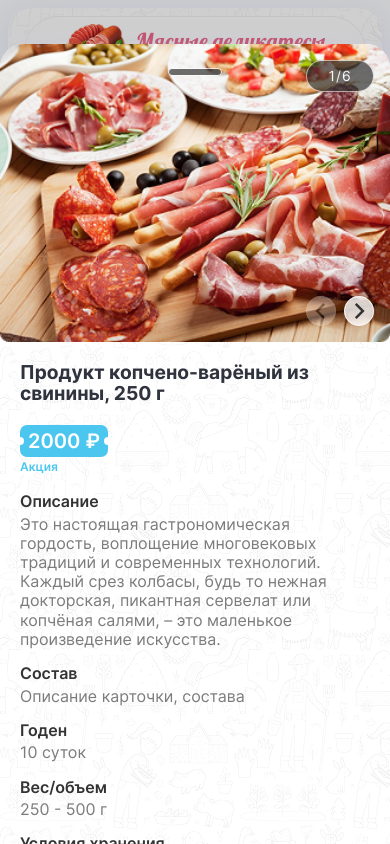
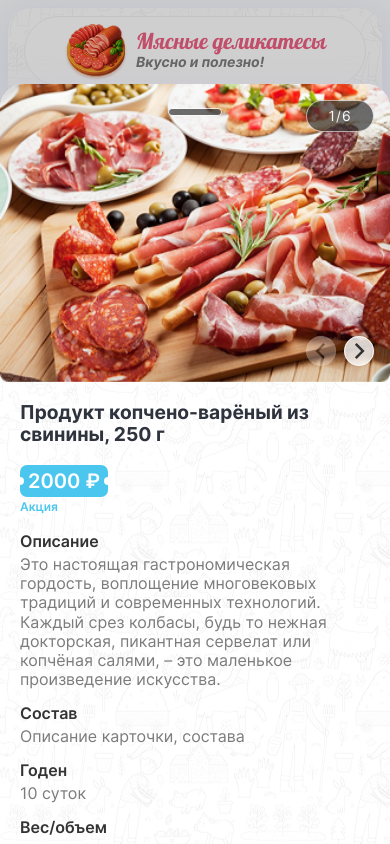
Before and after one commit to Mcrae32/Moms-catalogue, a Vue app: page /assortment/0 in a window 390 px wide. Built offline with nearby package versions, Linux system fonts and the light colour scheme; a web font is replaced by a local one.

Commit message:
added swipe for mobile

```diff
--- a/package.json
+++ b/package.json
@@ -10,6 +10,7 @@
   },
   "dependencies": {
     "bulma": "^1.0.4",
+    "swiped-events": "^1.2.0",
     "swiper": "^11.2.10",
     "vue": "^3.5.17",
     "vue-router": "^4.5.1"
--- a/src/views/ProductView.vue
+++ b/src/views/ProductView.vue
@@ -1,7 +1,8 @@
 <script setup>
   import Breadcrumb from '@/components/Breadcrumb.vue';
   import PageSlider from '@/components/PageSlider.vue';
-  import { store } from '../store.js'
+  import { store } from '../store.js';
+  import 'swiped-events';
 </script>
 <template>
   <div v-if="productId">
@@ -9,7 +10,7 @@
       :nameProduct="productItem.nameProduct"
       v-show="(winWidth >= 1024)"
     />
-    <div class="content__product-reviews product-reviews">
+    <div class="content__product-reviews product-reviews" :class="{ 'swiped': isSwiped }">
       <div class="product-reviews__column">
         <div>
           <h1>{{ productItem.nameProduct }}, {{ productItem.weight }} г</h1>
@@ -50,11 +51,14 @@
           :photosProduct="productItem.reviewsPhotosProduct"
         />
       </div>
-      <div class="product-reviews__bottom-close" @click="hideReviews"></div>
+      <div
+        class="product-reviews__bottom-close"
+        @click="hideReviews"
+        @swiped-down="handleSwipeDown"
+      ></div>
     </div>
     <div class="modal-background" @click="hideReviews"></div>
   </div>
-  <!-- sdfg -->
 </template>
 <script>
 export default {
@@ -63,6 +67,7 @@ export default {
       store,
       productAssortment: store.productAssortment,
       winWidth: window.innerWidth,
+      isSwiped: false,
     }
   },
   props: ['productId'],
@@ -79,8 +84,22 @@ export default {
       this.winWidth = widndow.innerWidth;
     },
     hideReviews() {
-      this.$router.push('/assortment');
-    }
+      // this.$router.push('/assortment');
+      this.isSwiped = true;
+      setTimeout(() => {
+        this.isSwiped = false;
+        this.$router.push('/assortment');
+      }, 500);
+    },
+    handleSwipeDown(event) {
+      // console.log('Смахнули вниз!', event);
+      this.isSwiped = true;
+      setTimeout(() => {
+        this.isSwiped = false;
+        this.$router.push('/assortment');
+      }, 500);
+
+    },
   },
   mounted() {
     window.onresize = () => {
@@ -116,10 +135,24 @@ export default {
     }
 
     @media (max-width: 599px) {
-      top: 44px;
+      top: auto;
+      bottom: 0;
       left: 0px;
+      transform: none;
+      height: 90vh;
       width: 100%;
       border-radius: 24px 24px 0px 0px;
+
+      // transition: transform 0.5s ease;
+
+      transform: none;
+      transform: translateY(0);
+
+        &.swiped {
+        transform: translateY(100%);
+        // transform: translateY(150vh);
+        transition: transform 0.48s ease;
+      }
     }
 
     h1 {
```
Also changed, not shown: 1 other file (tests, documents, lock files or other folders).
